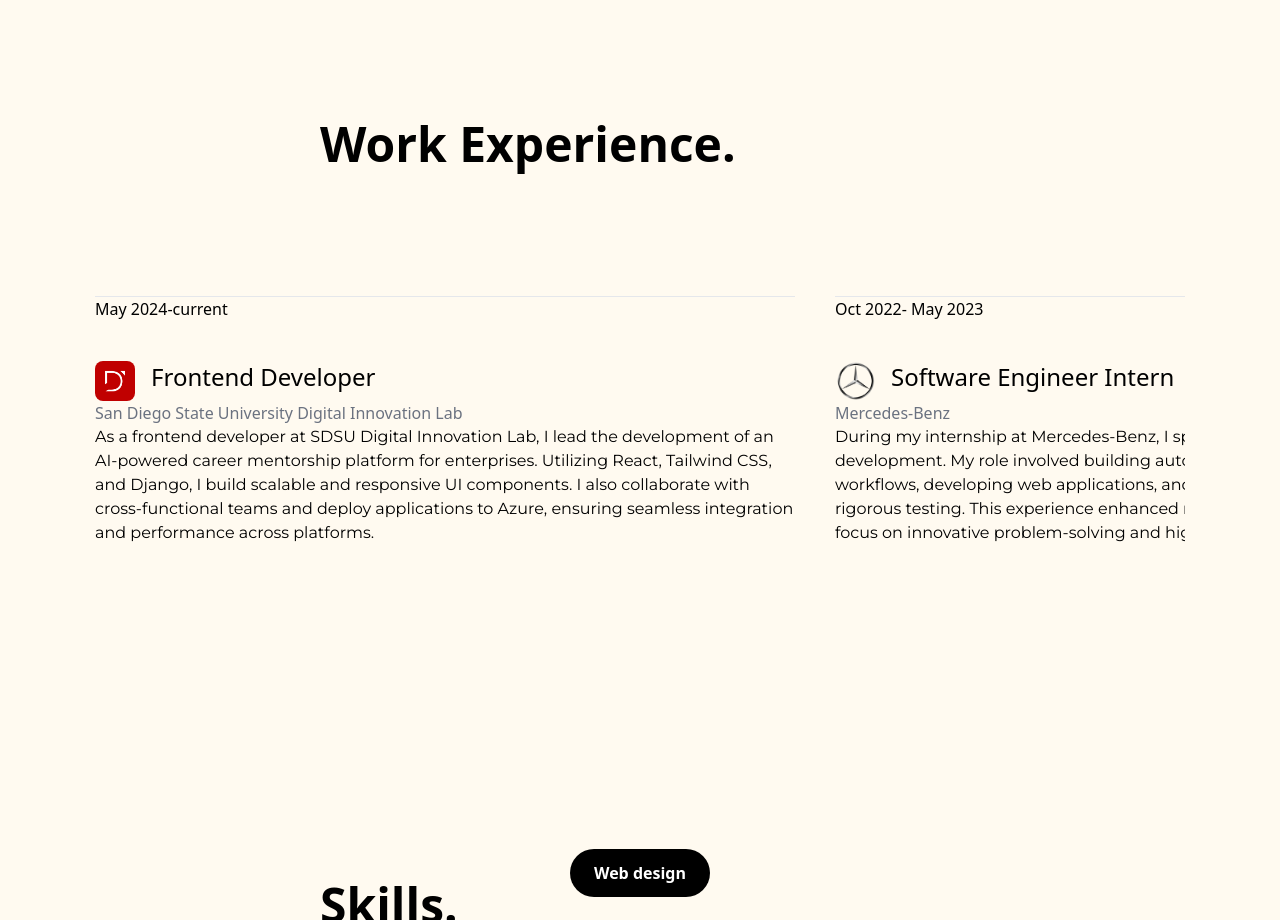
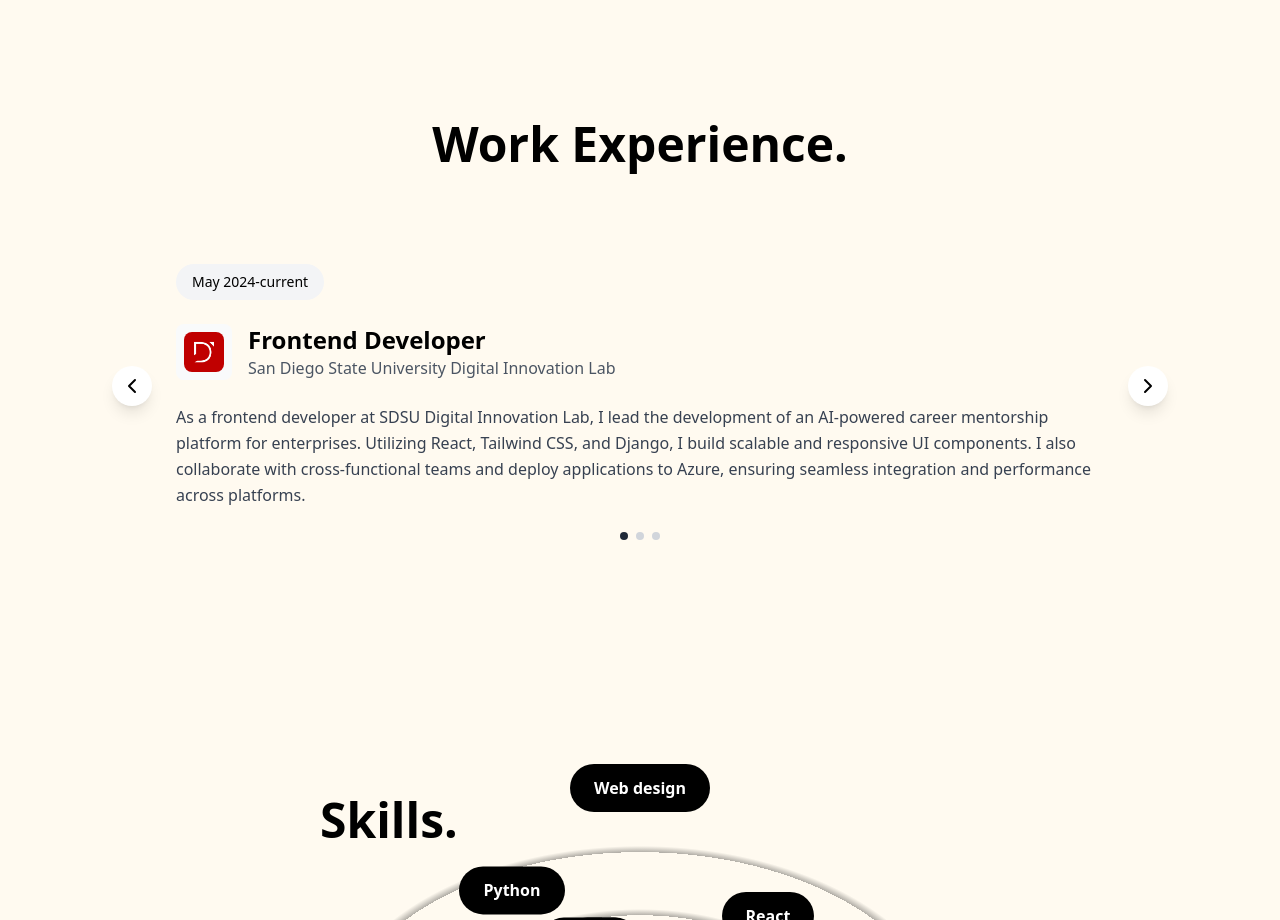
Before and after one commit to gleny4001/portfolio-2.0, a React (Vite) app: page / in a window 1280 px wide. Shown: the part 1360-2280 px from the top of the page. Built offline with nearby package versions, Linux system fonts and the light colour scheme.

Commit message:
change work experince section

```diff
--- a/package.json
+++ b/package.json
@@ -11,6 +11,7 @@
   },
   "dependencies": {
     "framer-motion": "^11.5.4",
+    "lucide-react": "^0.460.0",
     "react": "^18.3.1",
     "react-dom": "^18.3.1"
   },
--- a/src/App.tsx
+++ b/src/App.tsx
@@ -5,6 +5,7 @@ import Work from "./components/Work";
 import Skills from "./components/Skills";
 import Nav from "./components/Nav";
 import Education from "./components/Education";
+import MainProject from "./components/Projects/MainProject";
 function App() {
 
 
@@ -15,6 +16,7 @@ function App() {
       <About/>
       <Work/>
       <Skills/>
+      <MainProject/>
       <Education/>
       <Nav/>
 
--- /dev/null
+++ b/src/components/Projects/MainProject.tsx
@@ -0,0 +1,16 @@
+import { motion } from 'framer-motion';
+import ProjectCard from './ProjectCard';
+const projects = [1,2,3,4,5,6];
+
+const MainProject: React.FC = () => {
+
+    return(
+        <div className="absolute left-0 flex gap-4">
+            {projects.map((item, idx) => (
+                <ProjectCard/>
+            ))}
+        </div>
+    )
+}
+
+export default MainProject;
--- /dev/null
+++ b/src/components/Projects/ProjectCard.tsx
@@ -0,0 +1,17 @@
+import React from "react";
+
+//https://www.youtube.com/watch?v=Ot4nZ6UjJLE
+interface CardProps{
+    image: string;
+}
+
+const ProjectCard : React.FC<CardProps> = ({image}) =>{
+    return (
+        <div>
+              <image src={image} alt={image} style={{objectFit : 'cover'}}/>
+        </div>
+    )
+
+}
+
+export default ProjectCard;
--- a/src/components/Work.tsx
+++ b/src/components/Work.tsx
@@ -1,4 +1,5 @@
-import React, { useRef, useEffect } from 'react';
+import React, { useState } from 'react';
+import { ChevronLeft, ChevronRight } from 'lucide-react';
 import dlab from "../assets/work/dlab.png";
 import mercedes from "../assets/work/mercedes.png";
 import specialforce from "../assets/work/specialforce.png";
@@ -8,27 +9,11 @@ interface WorkExperiences {
     title: string;
     work: string;
     description: string;
-    logo: JSX.Element; // Keep this as JSX.Element to allow rendering images
+    logo: JSX.Element;
 }
 
 const Work: React.FC = () => {
-    const workHistoryRef = useRef<HTMLDivElement>(null); // useRef to reference the scrollable container
-
-    // Effect to handle horizontal scroll on vertical scroll wheel
-    useEffect(() => {
-        const scrollContainer = workHistoryRef.current;
-
-        if (scrollContainer) {
-            const handleWheel = (event: WheelEvent) => {
-                event.preventDefault(); // Prevent the default vertical scroll
-                scrollContainer.scrollLeft += event.deltaY; // Scroll horizontally by the amount of vertical scroll
-            };
-
-            scrollContainer.addEventListener('wheel', handleWheel);
-
-            return () => scrollContainer.removeEventListener('wheel', handleWheel); // Cleanup on unmount
-        }
-    }, []);
+    const [currentIndex, setCurrentIndex] = useState(0);
 
     const workHistory: WorkExperiences[] = [
         {
@@ -54,30 +39,86 @@ const Work: React.FC = () => {
         }
     ];
 
+    const nextSlide = () => {
+        setCurrentIndex((prevIndex) =>
+            prevIndex === workHistory.length - 1 ? 0 : prevIndex + 1
+        );
+    };
+
+    const prevSlide = () => {
+        setCurrentIndex((prevIndex) =>
+            prevIndex === 0 ? workHistory.length - 1 : prevIndex - 1
+        );
+    };
+
     return (
-        <div id="work" className="w-full mt-80 overflow-hidden">
-            <div className="flex justify-center items-center flex-col">
+        <div id="work" className="w-full mt-80">
+            <div className="max-w-6xl mx-auto px-8">
+                <h1 className="font-bold text-5xl mb-16 text-center">Work Experience.</h1>
 
-            <h1 className="w-1/2 font-bold text-5xl mb-8">Work Experience.</h1>
+                <div className="relative">
+                    {/* Main carousel container */}
+                    <div className="relative overflow-hidden rounded-xl p-8 px-16">
+                        <div className="transition-transform duration-500 ease-out"
+                             style={{ transform: `translateX(-${currentIndex * 200}%)` }}>
+                            <div className="flex">
+                                {workHistory.map((item, index) => (
+                                    <div key={index}
+                                         className="w-full flex-shrink-0 px-4"
+                                         style={{ transform: `translateX(${index * 100}%)` }}>
+                                        <div className="space-y-6">
+                                            {/* Date badge */}
+                                            <div className="inline-block px-4 py-2 bg-gray-100 rounded-full text-sm font-medium">
+                                                {item.date}
+                                            </div>
 
-            <div className="relative flex items-start justify-center p-20">
-                {/* Use ref for horizontal scroll control */}
+                                            {/* Title and logo section */}
+                                            <div className="flex items-center space-x-4">
+                                                <div className="p-2 bg-gray-50 rounded-lg">
+                                                    {item.logo}
+                                                </div>
+                                                <div>
+                                                    <h2 className="text-2xl font-bold">{item.title}</h2>
+                                                    <h3 className="text-gray-600">{item.work}</h3>
+                                                </div>
+                                            </div>
 
-                <div ref={workHistoryRef} className=" lg:w-1/2 h-full lg:overflow-x-scroll lg:whitespace-nowrap no-scrollbar lg:space-x-10">
-                    {workHistory.map((item, index) => (
-                        <div key={index} className="pt-4 inline-block lg:w-[700px] hover:scale-105 ease-in-out duration-300">
-                            <hr className="w-full h-px bg-gray-200 border-0 dark:bg-gray-700"></hr>
-                            <p>{item.date}</p>
-                            <div className="flex-row flex pt-10">
-                                {item.logo}
-                                <h2 className="text-2xl pl-4 ">{item.title}</h2>
+                                            {/* Description */}
+                                            <p className="text-gray-700 leading-relaxed">
+                                                {item.description}
+                                            </p>
+                                        </div>
+                                    </div>
+                                ))}
                             </div>
-                            <h3 className="text-gray-500">{item.work}</h3>
-                            <p className='text-wrap font-montserrat'>{item.description}</p>
                         </div>
-                    ))}
+
+                        {/* Navigation arrows */}
+                        <button
+                            onClick={prevSlide}
+                            className="absolute left-4 top-1/2 -translate-y-1/2 p-2 rounded-full bg-white shadow-lg hover:bg-gray-50 transition-colors">
+                            <ChevronLeft className="w-6 h-6" />
+                        </button>
+                        <button
+                            onClick={nextSlide}
+                            className="absolute right-4 top-1/2 -translate-y-1/2 p-2 rounded-full bg-white shadow-lg hover:bg-gray-50 transition-colors">
+                            <ChevronRight className="w-6 h-6" />
+                        </button>
+
+                        {/* Dot indicators */}
+                        <div className="absolute bottom-0 left-1/2 -translate-x-1/2 flex space-x-2 ">
+                            {workHistory.map((_, index) => (
+                                <button
+                                    key={index}
+                                    onClick={() => setCurrentIndex(index)}
+                                    className={`w-2 h-2 rounded-full transition-colors ${
+                                        index === currentIndex ? 'bg-gray-800' : 'bg-gray-300'
+                                    }`}
+                                />
+                            ))}
+                        </div>
+                    </div>
                 </div>
-            </div>
             </div>
         </div>
     );
```
Also changed, not shown: 1 other file (tests, documents, lock files or other folders).
